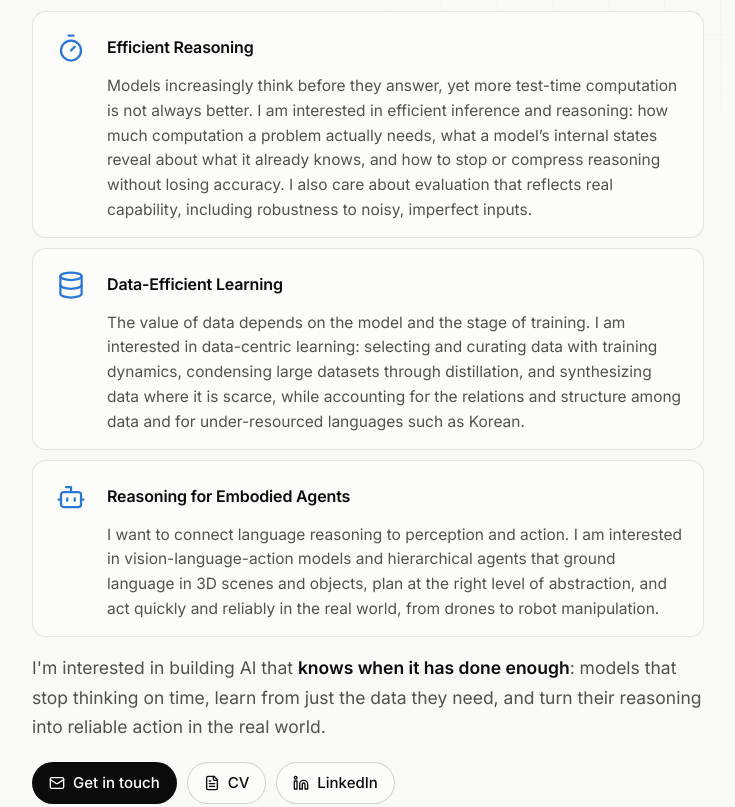
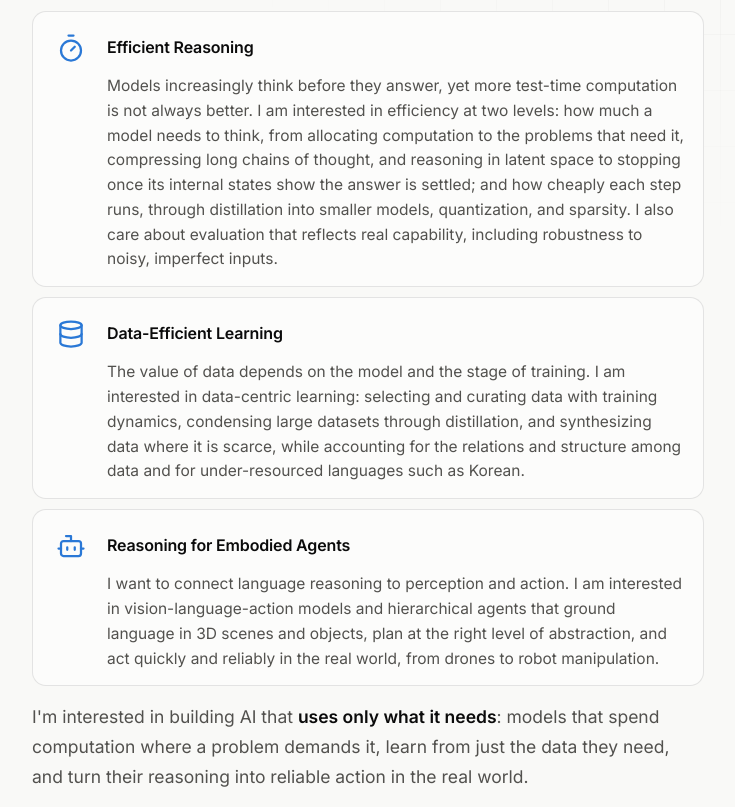
Before and after one commit to seunghho/seunghho.github.io, a plain HTML site: page index.html in a window 1280 px wide. Shown: the part 531-1338 px from the top of the page, without its empty margins (120-855 px from the left). Drawn offline with Linux system fonts and the light colour scheme.

Commit message:
Update research interests

```diff
--- a/index.html
+++ b/index.html
@@ -403,11 +403,11 @@ footer button:hover{color:var(--ink)}
         <p><span class="en">Hi! I'm an undergraduate student in Language &amp; AI at <b>Hankuk University of Foreign Studies (HUFS)</b> and a research intern at the <b>Language Intelligence Lab</b>, advised by <b>Prof. Jun-Hyung Park</b>.</span><span class="ko">안녕하세요! 저는 <b>한국외국어대학교</b> Language &amp; AI 융합학부에 재학 중이며, <b>박준형 교수님</b>이 지도하시는 <b>Language Intelligence Lab</b>에서 학부 연구 인턴으로 연구하고 있습니다.</span></p>
         <p><span class="en">My research focuses on making AI models efficient by understanding what they actually need: <b>how much computation and data does a model really need to perform well, and how can we give it just that?</b> I look inside models during inference and training, and I measure real costs such as tokens and GPU energy alongside accuracy. My research interests span three directions:</span><span class="ko">제 연구는 모델에게 실제로 무엇이 필요한지 이해해 AI를 효율적으로 만드는 데 초점을 둡니다. <b>모델이 잘 작동하려면 계산과 데이터가 실제로 얼마나 필요하고, 어떻게 딱 그만큼만 줄 수 있을까?</b> 이를 위해 추론과 학습 중 모델 내부를 들여다보고, 정확도와 함께 토큰·GPU 에너지 같은 실제 비용을 측정합니다. 관심 분야는 다음 세 방향입니다.</span></p>
         <ul class="focus">
-          <li><span class="ic-tile" aria-hidden="true"><svg class="ic"><use href="#ic-reasoning"/></svg></span><b><span class="en">Efficient Reasoning</span><span class="ko">효율적 추론</span></b><span class="desc"><span class="en">Models increasingly think before they answer, yet more test-time computation is not always better. I am interested in efficient inference and reasoning: how much computation a problem actually needs, what a model’s internal states reveal about what it already knows, and how to stop or compress reasoning without losing accuracy. I also care about evaluation that reflects real capability, including robustness to noisy, imperfect inputs.</span><span class="ko">모델은 점점 더 ‘생각한 뒤’ 답하지만, 테스트 시점의 계산이 많다고 늘 좋은 것은 아닙니다. 저는 효율적인 추론과 inference에 관심이 있습니다. 문제마다 실제로 얼마만큼의 계산이 필요한지, 모델의 내부 상태가 이미 아는 것을 어떻게 드러내는지, 정확도를 잃지 않고 reasoning을 멈추거나 압축하는 방법은 무엇인지 묻습니다. 또한 noisy하고 불완전한 입력에 대한 robustness를 포함해, 모델의 실제 능력을 반영하는 평가에도 관심이 있습니다.</span></span></li>
+          <li><span class="ic-tile" aria-hidden="true"><svg class="ic"><use href="#ic-reasoning"/></svg></span><b><span class="en">Efficient Reasoning</span><span class="ko">효율적 추론</span></b><span class="desc"><span class="en">Models increasingly think before they answer, yet more test-time computation is not always better. I am interested in efficiency at two levels: how much a model needs to think, from allocating computation to the problems that need it, compressing long chains of thought, and reasoning in latent space to stopping once its internal states show the answer is settled; and how cheaply each step runs, through distillation into smaller models, quantization, and sparsity. I also care about evaluation that reflects real capability, including robustness to noisy, imperfect inputs.</span><span class="ko">모델은 점점 더 ‘생각한 뒤’ 답하지만, 테스트 시점의 계산이 많다고 늘 좋은 것은 아닙니다. 저는 효율을 두 수준에서 봅니다. 하나는 모델이 얼마나 생각해야 하는지로, 문제에 맞춘 계산 배분, 긴 chain-of-thought의 압축, latent space에서의 추론, 그리고 내부 상태로 답이 정해졌음을 알아채고 멈추는 방법까지 포함합니다. 다른 하나는 한 번의 계산을 얼마나 가볍게 할 수 있는지로, 작은 모델로의 distillation, quantization, sparsity 같은 방법입니다. 또한 noisy하고 불완전한 입력에 대한 robustness를 포함해, 모델의 실제 능력을 반영하는 평가에도 관심이 있습니다.</span></span></li>
           <li><span class="ic-tile" aria-hidden="true"><svg class="ic"><use href="#ic-data"/></svg></span><b><span class="en">Data-Efficient Learning</span><span class="ko">데이터 효율적 학습</span></b><span class="desc"><span class="en">The value of data depends on the model and the stage of training. I am interested in data-centric learning: selecting and curating data with training dynamics, condensing large datasets through distillation, and synthesizing data where it is scarce, while accounting for the relations and structure among data and for under-resourced languages such as Korean.</span><span class="ko">데이터의 가치는 모델과 학습 단계에 따라 달라집니다. 저는 data-centric 학습에 관심이 있습니다. 학습 동역학으로 데이터를 선택하고 정제하며, 큰 데이터셋을 distillation으로 압축하고, 부족한 곳에는 데이터를 합성하는 일입니다. 이때 데이터 사이의 관계와 구조, 그리고 한국어처럼 데이터가 부족한 언어까지 함께 고려하고 싶습니다.</span></span></li>
           <li><span class="ic-tile" aria-hidden="true"><svg class="ic"><use href="#ic-embodied"/></svg></span><b><span class="en">Reasoning for Embodied Agents</span><span class="ko">Embodied Agent를 위한 추론</span></b><span class="desc"><span class="en">I want to connect language reasoning to perception and action. I am interested in vision-language-action models and hierarchical agents that ground language in 3D scenes and objects, plan at the right level of abstraction, and act quickly and reliably in the real world, from drones to robot manipulation.</span><span class="ko">언어로 하는 추론을 인식과 행동으로 잇고 싶습니다. 언어를 3D 장면과 물체에 grounding하고, 알맞은 추상화 수준에서 계획하며, 실제 세계에서 빠르고 믿을 수 있게 행동하는 vision-language-action 모델과 계층적 에이전트에 관심이 있습니다. 드론부터 로봇 조작까지가 그 무대입니다.</span></span></li>
         </ul>
-        <p><span class="en">I'm interested in building AI that <b>knows when it has done enough</b>: models that stop thinking on time, learn from just the data they need, and turn their reasoning into reliable action in the real world.</span><span class="ko">궁극적으로는 <b>스스로 '충분하다'를 아는 AI</b>를 만들고 싶습니다. 제때 생각을 멈추고, 필요한 데이터만으로 배우며, 추론을 실제 세계의 믿을 수 있는 행동으로 옮기는 모델입니다.</span></p>
+        <p><span class="en">I'm interested in building AI that <b>uses only what it needs</b>: models that spend computation where a problem demands it, learn from just the data they need, and turn their reasoning into reliable action in the real world.</span><span class="ko">궁극적으로는 <b>필요한 만큼만 쓰는 AI</b>를 만들고 싶습니다. 문제에 필요한 곳에만 계산을 쓰고, 필요한 데이터만으로 배우며, 추론을 실제 세계의 믿을 수 있는 행동으로 옮기는 모델입니다.</span></p>
       </div>
       <div class="cta reveal">
         <a class="btn primary" href="mailto:hufs24lsh@hufs.ac.kr"><svg class="i" viewBox="0 0 24 24" aria-hidden="true"><rect x="2" y="4" width="20" height="16" rx="2"/><path d="m22 7-8.97 5.7a1.94 1.94 0 0 1-2.06 0L2 7"/></svg><span class="en">Get in touch</span><span class="ko">연락하기</span></a>
```
